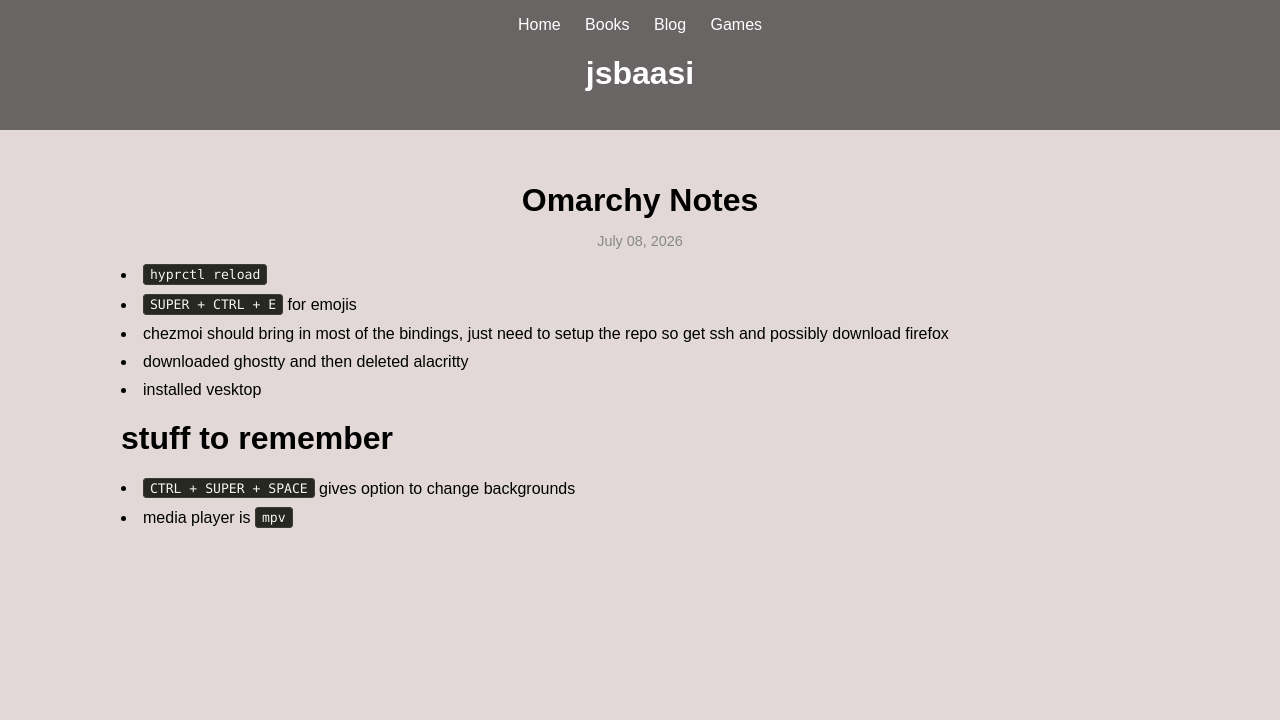
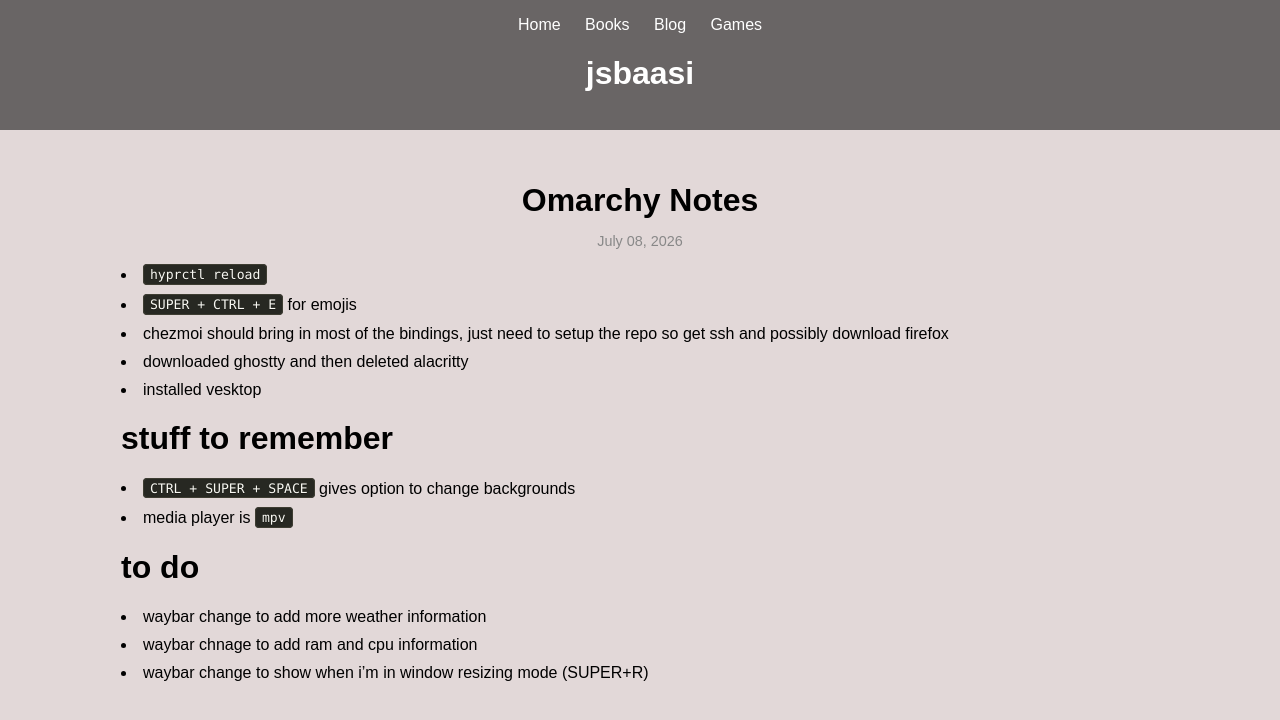
Before and after one commit to jsbaasi/jsbaasi.github.io, a Jekyll site: the page built from _posts/2026-07-08-omarchy-notes.md, in a window 1280 px wide. Shown: the top 720 px of the page. Built offline with Jekyll 4.4.1, drawn with Linux system fonts in a browser that asks for light colours.

Commit message:
vault backup: 2026-07-11 11:48:03

```diff
--- a/_posts/2026-07-08-omarchy-notes.md
+++ b/_posts/2026-07-08-omarchy-notes.md
@@ -13,3 +13,7 @@ permalink: /omarchy-notes/
 # stuff to remember
 - `CTRL + SUPER + SPACE` gives option to change backgrounds
 - media player is `mpv`
+# to do
+- waybar change to add more weather information
+- waybar chnage to add ram and cpu information
+- waybar change to show when i'm in window resizing mode (SUPER+R)
```
